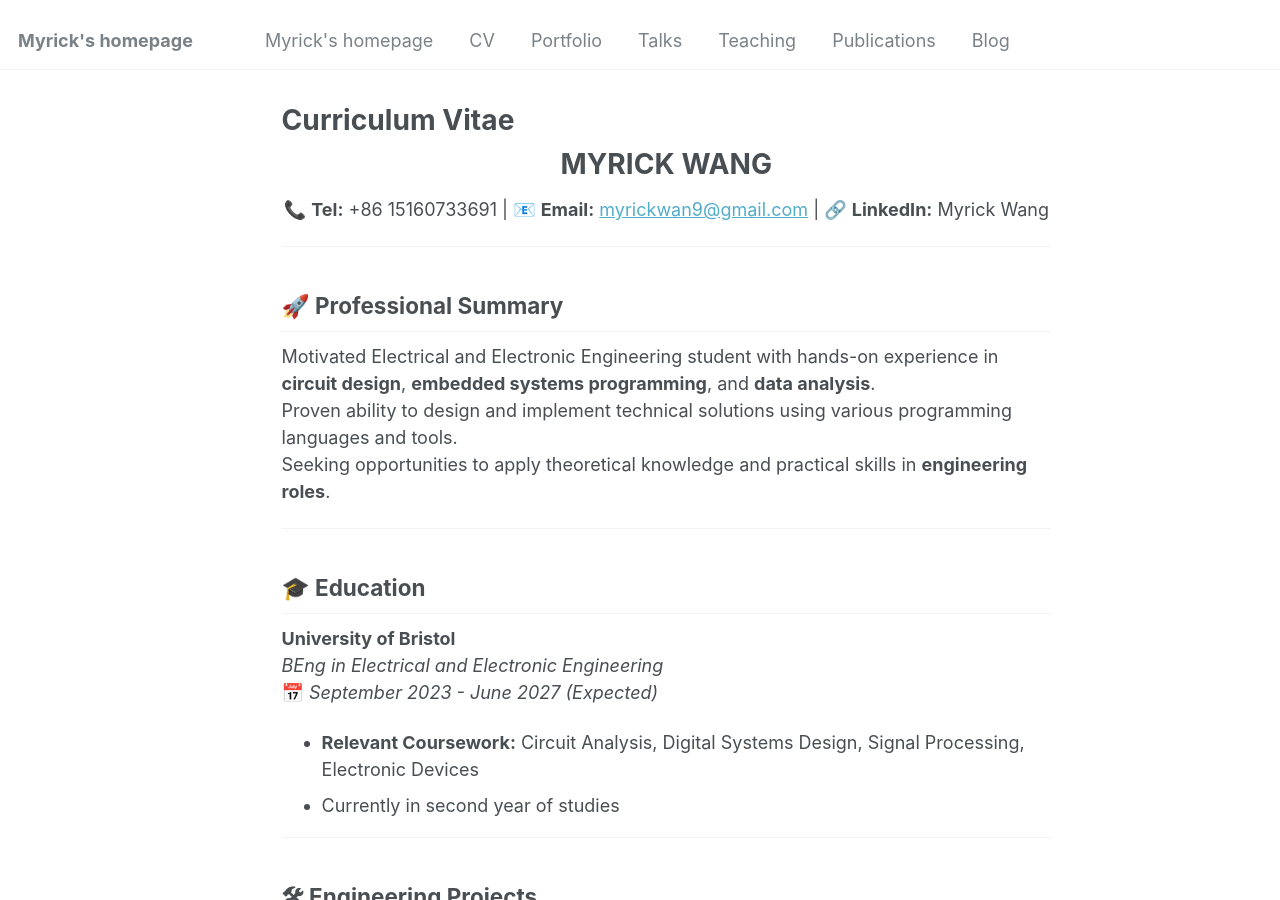
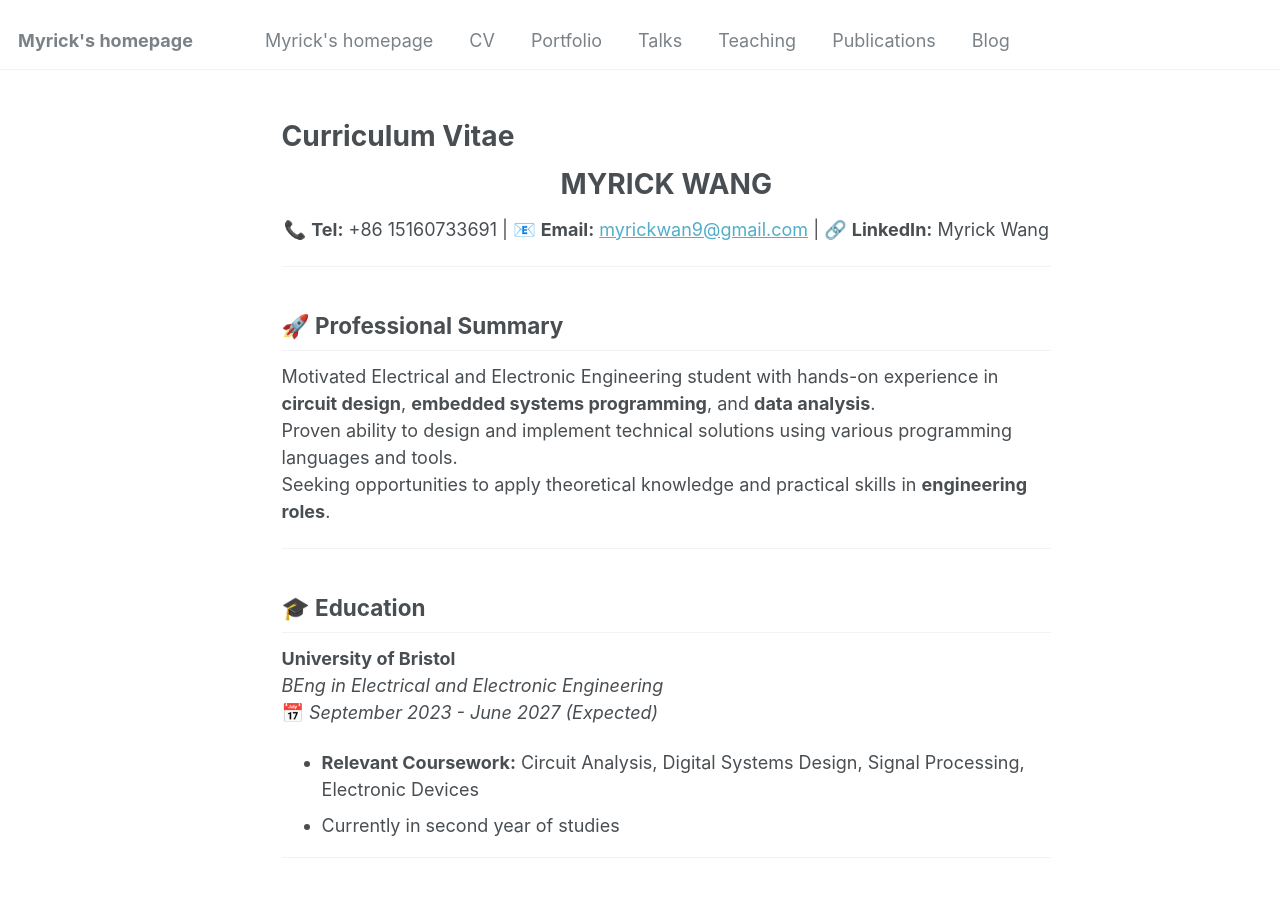
Before and after one commit to rickkwang/rickkwang, a Jekyll site: the page built from _pages/cv.md, in a window 1280 px wide and 900 px high. Built offline with Jekyll 4.4.1, drawn with Linux system fonts in a browser that asks for light colours.

```diff
--- a/_pages/cv.md
+++ b/_pages/cv.md
@@ -1,8 +1,10 @@
 ---
 permalink: /cv/
-title: "Curriculum Vitae"
+title: ""
 layout: single
 ---
+
+# Curriculum Vitae
 
 <h1 align="center">MYRICK WANG</h1>
 
```
